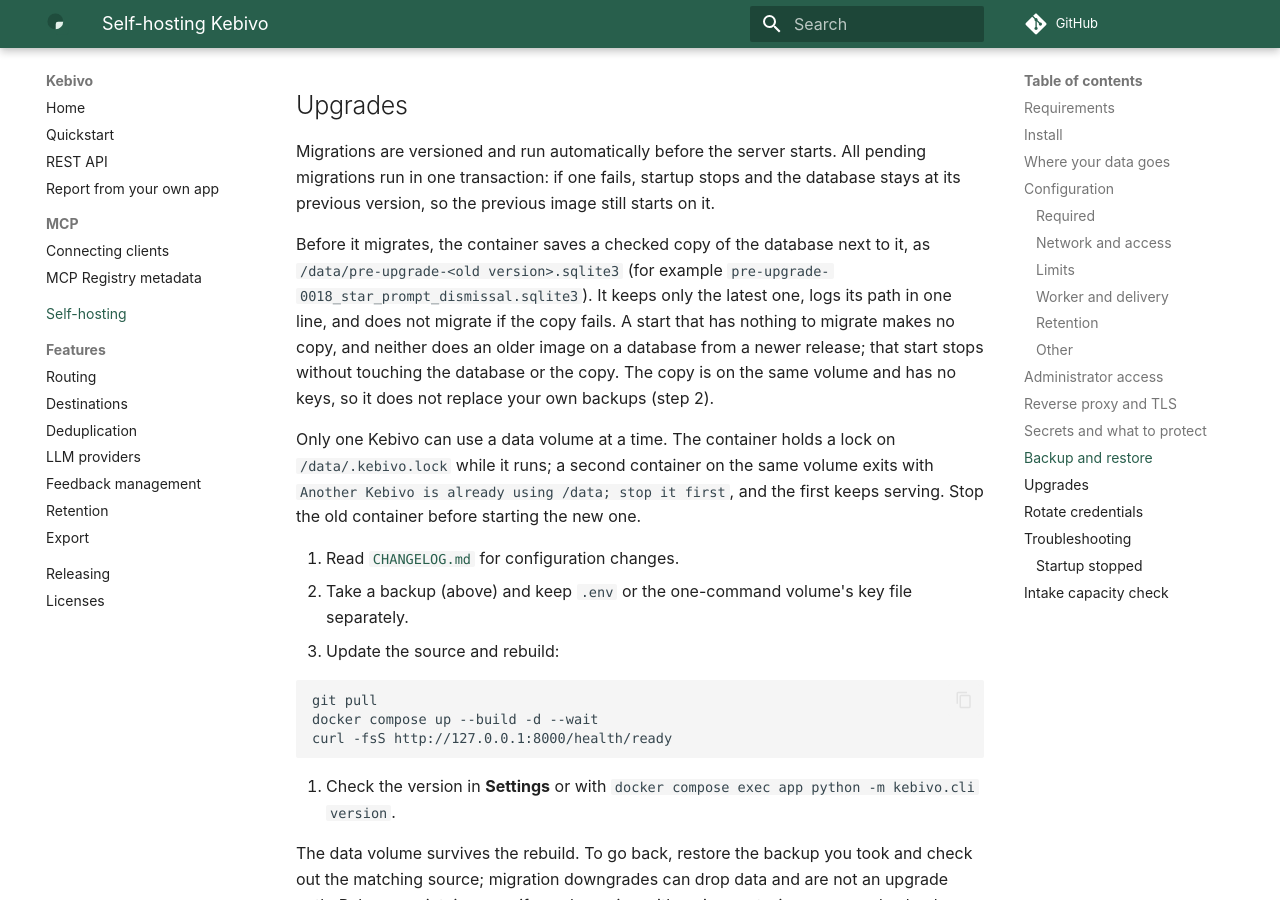
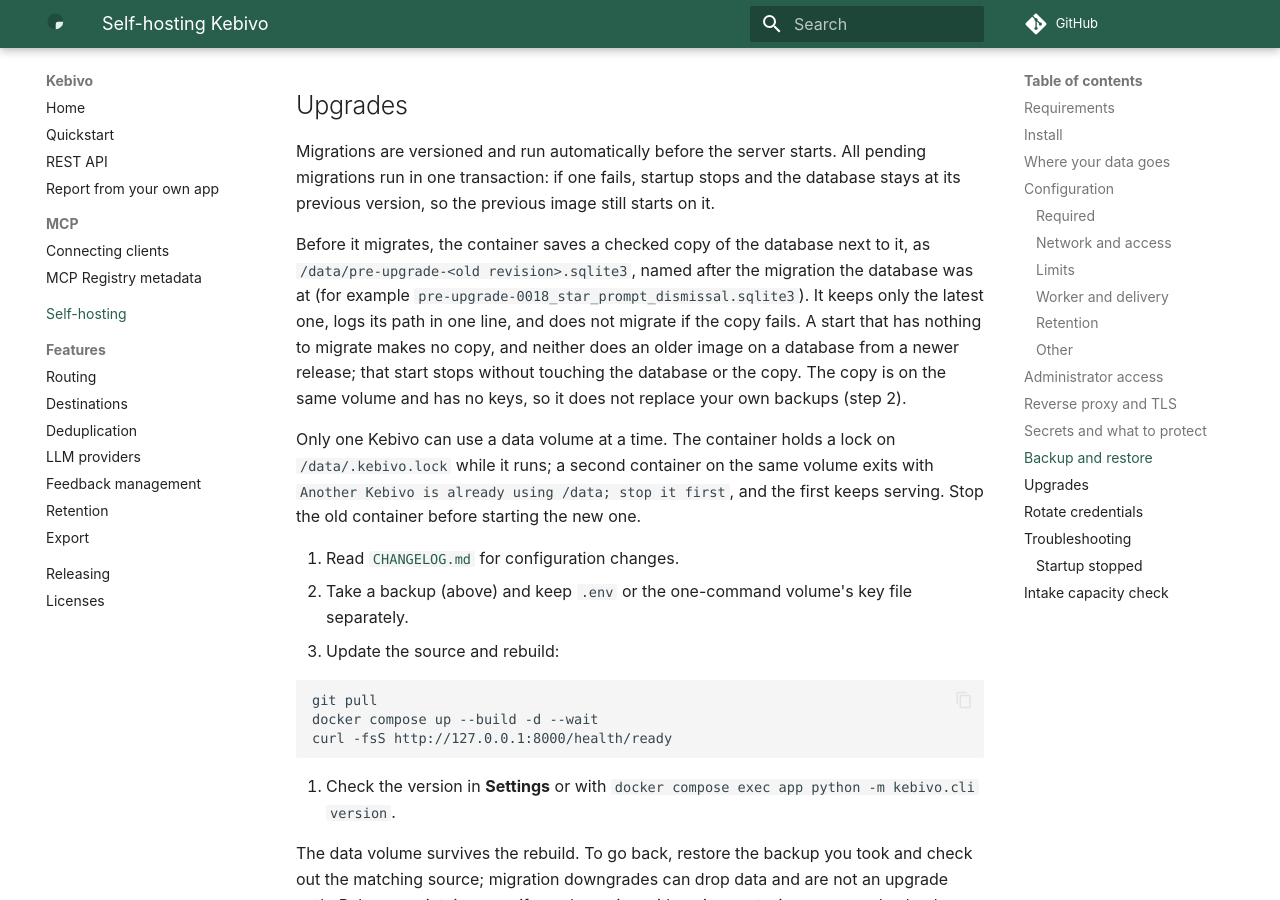
Before and after one commit to OCNAI/kebivo, an MkDocs documentation site: the page built from docs/self-hosting.md, in a window 1280 px wide and 900 px high, scrolled down 9097 px. Built offline with MkDocs 1.6.1 and Material for MkDocs 9.7.7, drawn with Linux system fonts in a browser that asks for light colours.

Commit message:
Say the pre-upgrade copy is named after the migration revision
Signed-off-by: OCNAI <155850614+OCNAI@users.noreply.github.com>

```diff
--- a/docs/self-hosting.md
+++ b/docs/self-hosting.md
@@ -230,7 +230,7 @@ Restore the matching `.env` before `docker compose up -d app`. For a one-command
 
 Migrations are versioned and run automatically before the server starts. All pending migrations run in one transaction: if one fails, startup stops and the database stays at its previous version, so the previous image still starts on it.
 
-Before it migrates, the container saves a checked copy of the database next to it, as `/data/pre-upgrade-<old version>.sqlite3` (for example `pre-upgrade-0018_star_prompt_dismissal.sqlite3`). It keeps only the latest one, logs its path in one line, and does not migrate if the copy fails. A start that has nothing to migrate makes no copy, and neither does an older image on a database from a newer release; that start stops without touching the database or the copy. The copy is on the same volume and has no keys, so it does not replace your own backups (step 2).
+Before it migrates, the container saves a checked copy of the database next to it, as `/data/pre-upgrade-<old revision>.sqlite3`, named after the migration the database was at (for example `pre-upgrade-0018_star_prompt_dismissal.sqlite3`). It keeps only the latest one, logs its path in one line, and does not migrate if the copy fails. A start that has nothing to migrate makes no copy, and neither does an older image on a database from a newer release; that start stops without touching the database or the copy. The copy is on the same volume and has no keys, so it does not replace your own backups (step 2).
 
 Only one Kebivo can use a data volume at a time. The container holds a lock on `/data/.kebivo.lock` while it runs; a second container on the same volume exits with `Another Kebivo is already using /data; stop it first`, and the first keeps serving. Stop the old container before starting the new one.
 
```
